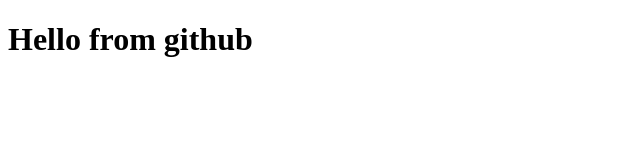
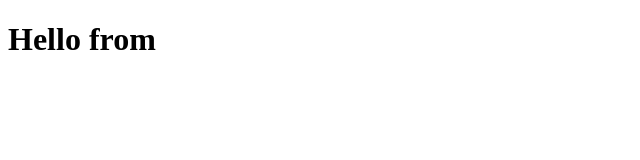
Before and after one commit to ajay666a/assessment, a plain HTML site: page index.html in a window 1280 px wide. Shown: the whole page, without its empty margins (0-640 px from the left). Drawn offline with Linux system fonts and the light colour scheme.

Commit message:
Update index.html

```diff
--- a/index.html
+++ b/index.html
@@ -1,6 +1,6 @@
 <!DOCTYPE html>
 <html>
 <body>
-<h1>Hello from github </h1>
+<h1>Hello from </h1>
 </body>
 </html>
```
